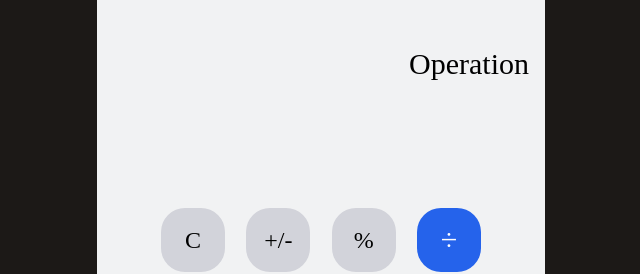
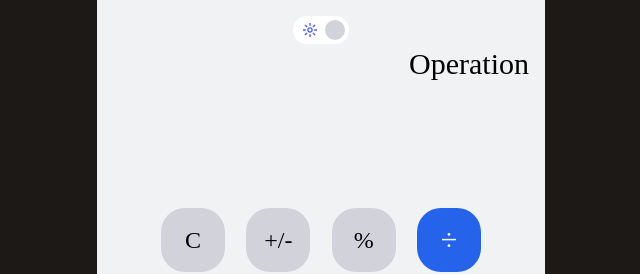
Before and after one commit to jerryjohnsoffl/responsive-calculator, a React (Create React App) app: page / in a window 1280 px wide. Shown: the top 274 px of the page, without its empty margins (319-959 px from the left). Built offline with nearby package versions, Linux system fonts and the light colour scheme.

Commit message:
first commit

```diff
--- a/src/App.js
+++ b/src/App.js
@@ -1,17 +1,41 @@
 //import './App.css';
 import { useState } from 'react';
 import Numbers from './Numbers';
+import Light from './assets/Light.svg'
 
 function App() {
   let char=['C','+/-','%'];
   const op=["÷","×","-","+","="]
   const [Display, SetDisplay]=useState("")
 
+  switch(op) {
+    case "÷":
+      //op
+      break
+    case "×":
+      //op
+      break
+    case "-":
+      //op
+      break
+    case "+":
+      //op
+      break
+  }
+
   return (
     <div className="App bg-off-white container max-w-md p-4">
-      <div className="h-1/4 w-full flex flex-col">
+      <div className="h-1/4 w-full flex flex-col relative">
         <div className="h-1/2 justify-end flex items-center mr-4 w-full text-right text-3xl">Operation</div>
         <div className="h-1/2 justify-end flex items-center mr-4 w-full text-right text-5xl">{Display}</div>
+        <div className="absolute bg-white left-1/2 -translate-x-1/2 px-2.5 rounded-full w-14 h-7 container flex items-center justify-around space-x-2">
+          <div className="h-full w-1/2">
+            <img src={Light} alt="" className='h-full' />
+          </div>
+          <div className="w-1/2 h-full relative">
+            <div className="absolute top-1/2 -translate-y-1/2 container rounded-full bg-dull-white w-5 h-5"></div>
+          </div>
+        </div>
       </div>
       <div className="flex justify-center items-center">
         <div className="grid grid-cols-4">
--- a/src/Numbers.js
+++ b/src/Numbers.js
@@ -1,5 +1,5 @@
 import React from 'react'
-import Icon from './assets/Icon.svg'
+import DelIcon from './assets/Icon.svg'
 
 const Numbers = () => {
     let num=[];
@@ -28,7 +28,7 @@ const Numbers = () => {
         <div className='grid grid-cols-3 gap-4 mt-4'>
             {displayNum}
             <button className="flex justify-center items-center h-16 w-16 bg-white rounded-3xl">
-                <img src={Icon} alt="" />
+                <img src={DelIcon} alt="" />
             </button>
         </div>
     )
```
Also changed, not shown: src/assets/Light.svg (added).
